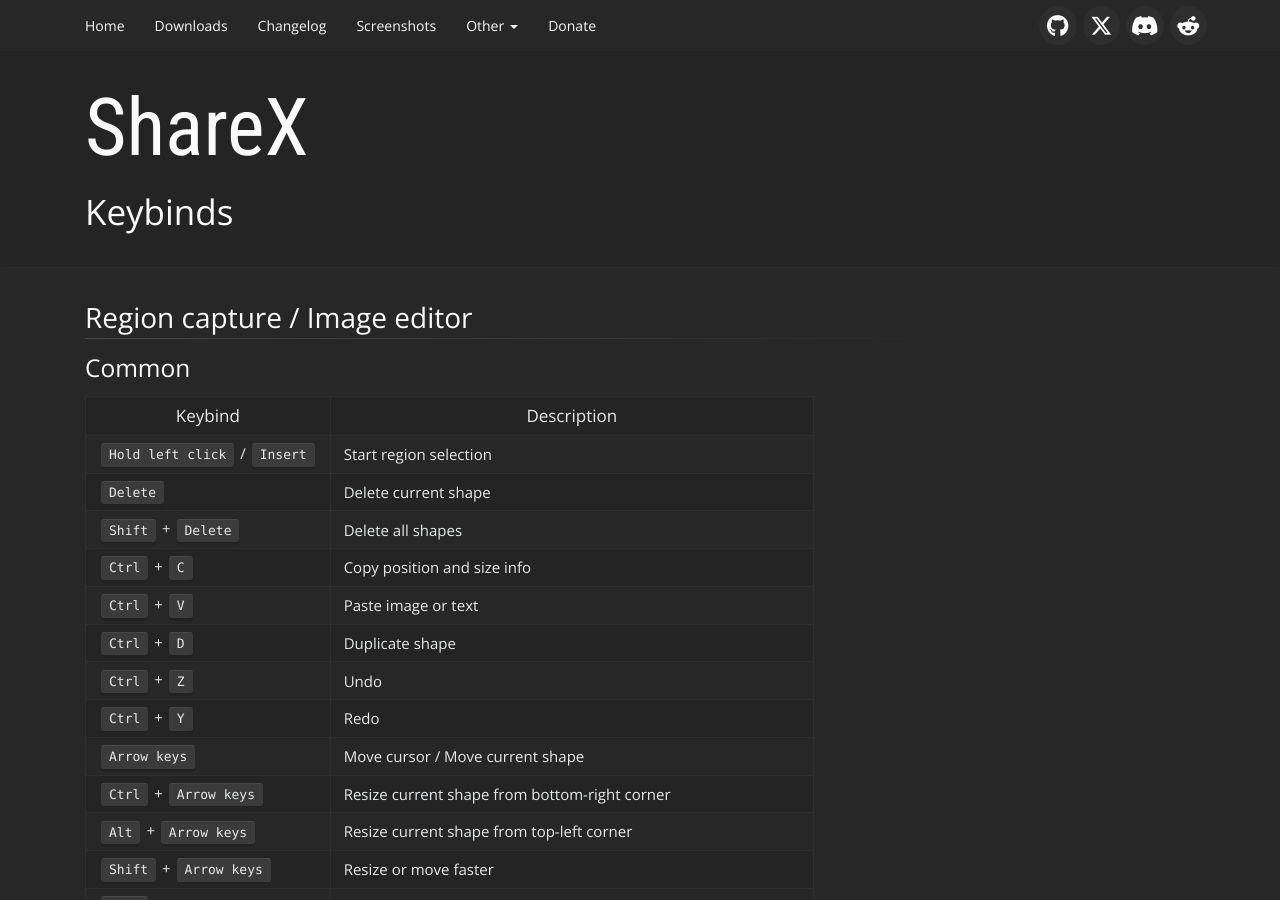
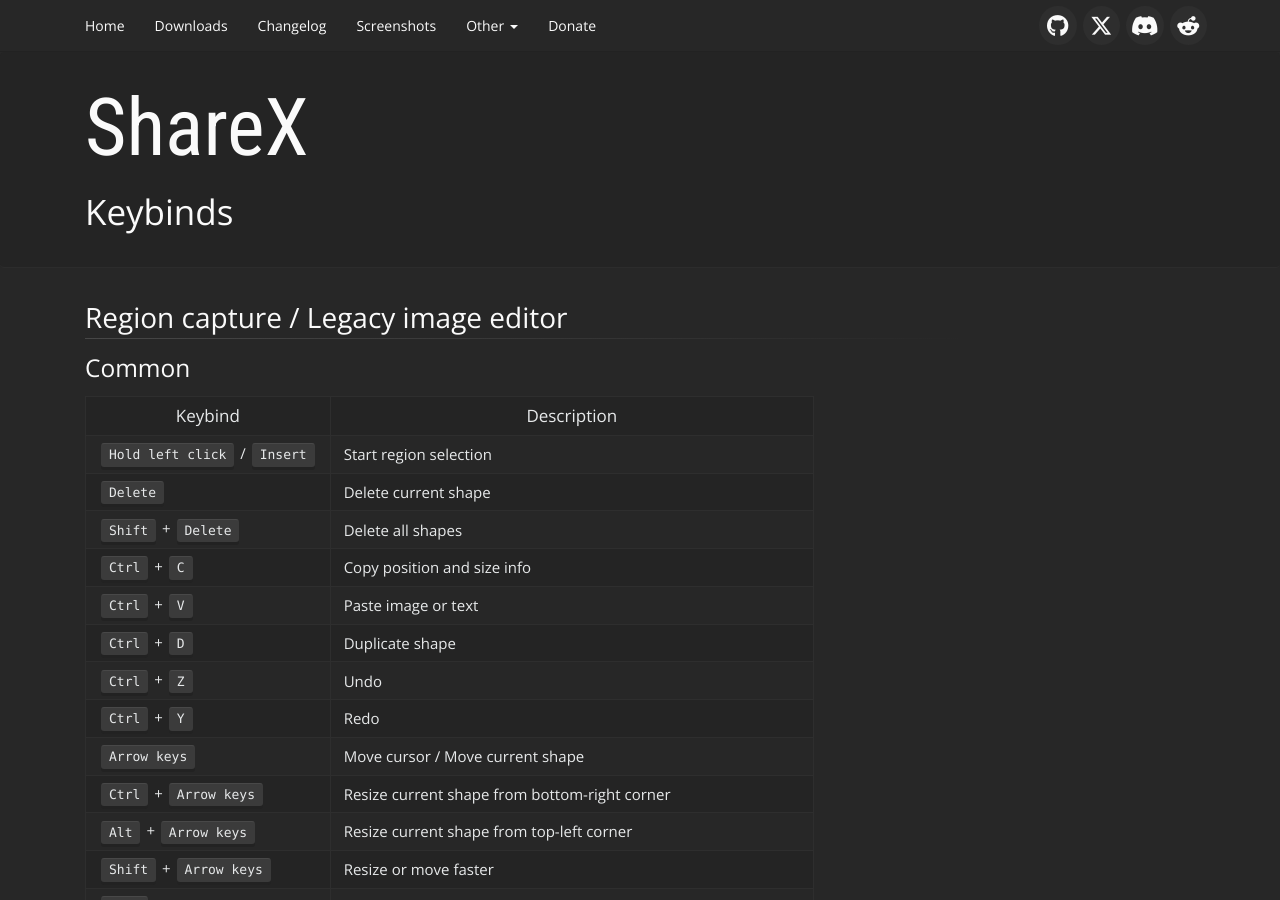
Before and after one commit to ShareX/sharex.github.io, a Jekyll site: the page built from docs/keybinds.md, in a window 1280 px wide and 900 px high. Built offline with Jekyll 4.4.1, drawn with Linux system fonts in a browser that asks for light colours.

Commit message:
Update keybinds.md

```diff
--- a/docs/keybinds.md
+++ b/docs/keybinds.md
@@ -3,7 +3,7 @@
 title: Keybinds
 ---
 
-## Region capture / Image editor
+## Region capture / Legacy image editor
 
 ### Common
 
```
